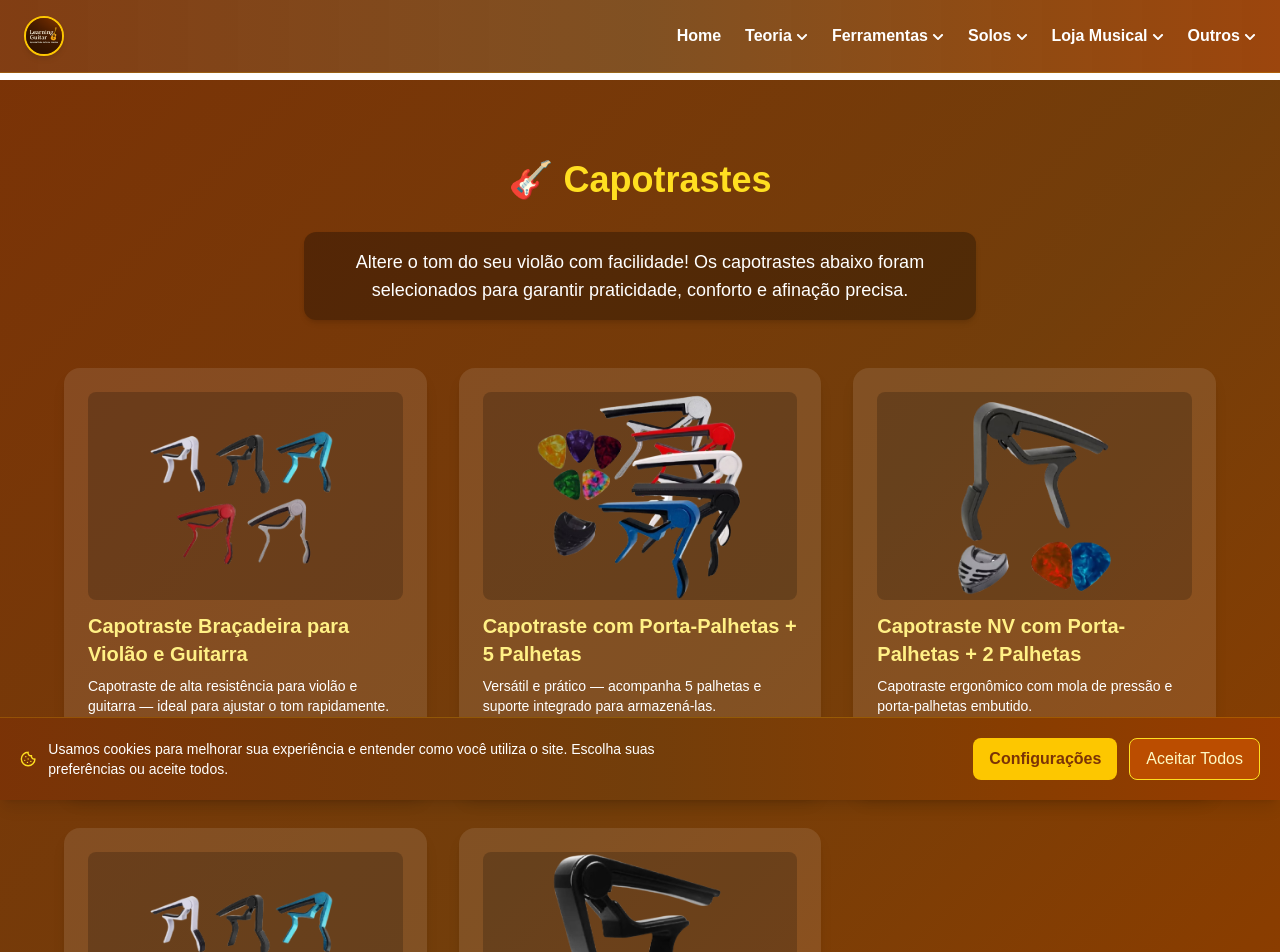
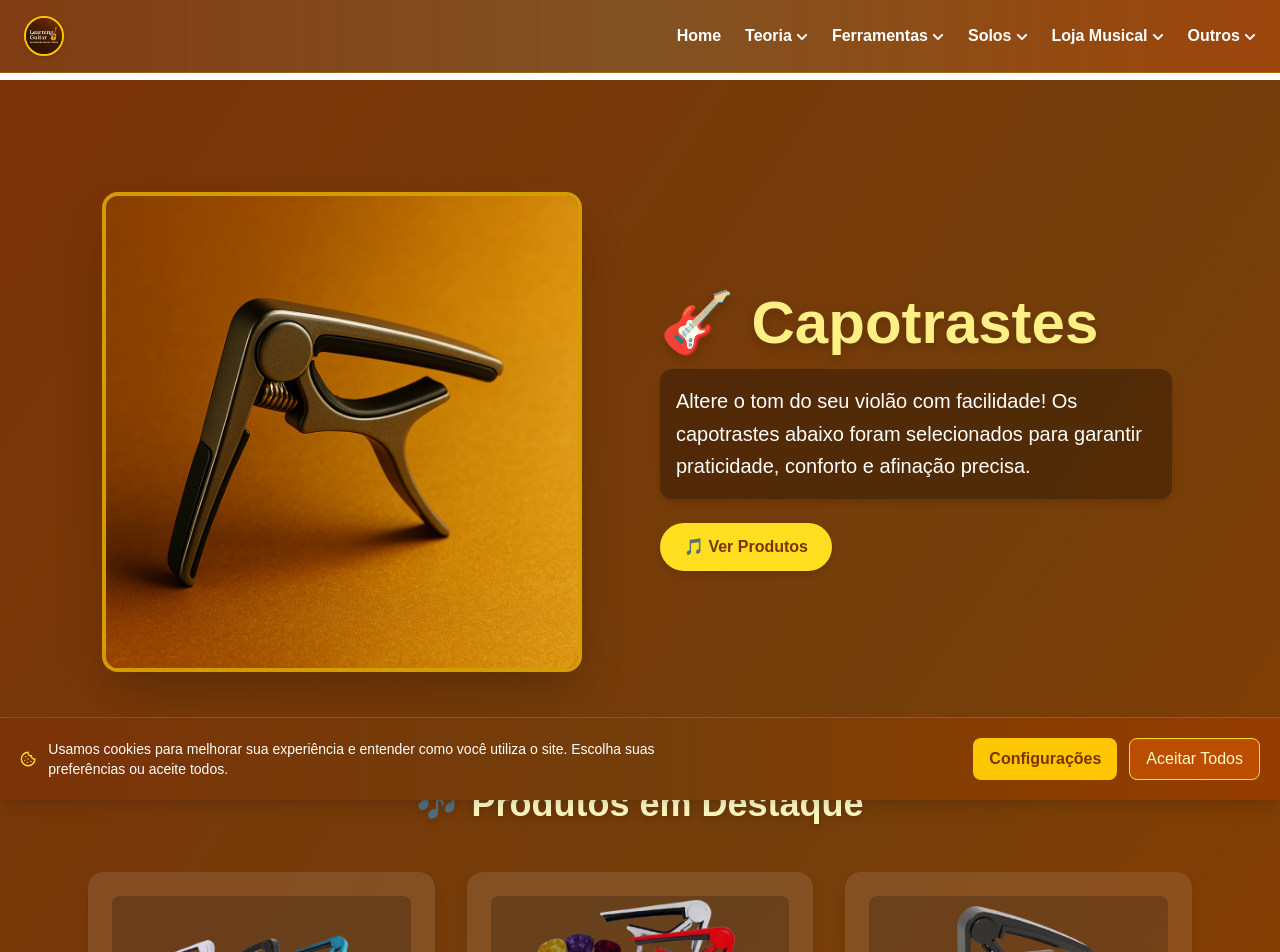
Before and after one commit to robsonalbuquerquedev/learningguitar, a Next.js app: page /loja-musical/capotrastes in a window 1280 px wide. Shown: the top 952 px of the page. Built offline with nearby package versions, Linux system fonts and the light colour scheme.

Commit message:
update: atualizar rota capotrastes

```diff
--- a/src/app/loja-musical/capotrastes/page.tsx
+++ b/src/app/loja-musical/capotrastes/page.tsx
@@ -7,70 +7,114 @@ export default function Capotrastes() {
     const produtos = [
         {
             nome: "Capotraste Braçadeira para Violão e Guitarra",
-            descricao: "Capotraste de alta resistência para violão e guitarra — ideal para ajustar o tom rapidamente.",
+            descricao:
+                "Capotraste de alta resistência para violão e guitarra — ideal para ajustar o tom rapidamente.",
             imagem: "/capotraste1.png",
             link: "https://s.shopee.com.br/qbTlIJ6ub",
         },
         {
             nome: "Capotraste com Porta-Palhetas + 5 Palhetas",
-            descricao: "Versátil e prático — acompanha 5 palhetas e suporte integrado para armazená-las.",
+            descricao:
+                "Versátil e prático — acompanha 5 palhetas e suporte integrado para armazená-las.",
             imagem: "/capotraste2.png",
             link: "https://s.shopee.com.br/7V8Ni9IJVc",
         },
         {
             nome: "Capotraste NV com Porta-Palhetas + 2 Palhetas",
-            descricao: "Capotraste ergonômico com mola de pressão e porta-palhetas embutido.",
+            descricao:
+                "Capotraste ergonômico com mola de pressão e porta-palhetas embutido.",
             imagem: "/capotraste3.png",
             link: "https://s.shopee.com.br/8pdlJ1OjXW",
         },
         {
             nome: "Capotraste Capo Braçadeira Guitarra e Violão",
-            descricao: "Modelo leve e resistente, ideal para violão de aço ou guitarra elétrica.",
+            descricao:
+                "Modelo leve e resistente, ideal para violão de aço ou guitarra elétrica.",
             imagem: "/capotraste4.png",
             link: "https://s.shopee.com.br/12MnOh51m",
         },
         {
             nome: "Capotraste Unidão Preto – Guitarras Acústicas e Elétricas",
-            descricao: "Design profissional com mola reforçada. Excelente durabilidade e acabamento.",
+            descricao:
+                "Design profissional com mola reforçada. Excelente durabilidade e acabamento.",
             imagem: "/capotraste5.png",
             link: "https://s.shopee.com.br/AA98uLfqFZ",
         },
     ];
 
     return (
-        <main className="min-h-screen bg-gradient-to-br from-amber-900 via-yellow-900 to-amber-800 text-white py-20 px-6">
-            {/* 🎸 Título e descrição */}
-            <motion.h1
-                initial={{ opacity: 0, y: -20 }}
-                animate={{ opacity: 1, y: 0 }}
-                transition={{ duration: 0.8 }}
-                className="text-4xl font-bold text-center mb-8 text-yellow-300"
+        <main className="min-h-screen bg-gradient-to-br from-amber-900 via-yellow-900 to-amber-800 text-white">
+            {/* 🟨 HERO SPLIT */}
+            <section className="flex flex-col md:flex-row items-center justify-between px-6 md:px-16 py-20 md:py-28 gap-10">
+                {/* 🎸 Lado esquerdo: imagem hero-capotraste */}
+                <motion.div
+                    initial={{ opacity: 0, x: -40 }}
+                    animate={{ opacity: 1, x: 0 }}
+                    transition={{ duration: 1, ease: "easeOut" }}
+                    className="md:w-1/2 flex justify-center"
                 >
+                    <Image
+                        src="/hero-capotraste.png"
+                        alt="Capotrastes LearningGuitar"
+                        width={480}
+                        height={480}
+                        className="rounded-2xl shadow-2xl border-4 border-yellow-400/70"
+                        priority
+                    />
+                </motion.div>
+
+                {/* ✨ Lado direito: texto e botão */}
+                <motion.div
+                    initial={{ opacity: 0, x: 40 }}
+                    animate={{ opacity: 1, x: 0 }}
+                    transition={{ duration: 1, ease: "easeOut" }}
+                    className="md:w-1/2 flex flex-col items-center md:items-start text-center md:text-left"
+                >
+                    <h1 className="text-4xl sm:text-5xl md:text-6xl font-extrabold text-yellow-200 drop-shadow-lg mb-4">
                         🎸 Capotrastes
-            </motion.h1>
+                    </h1>
 
-            <motion.p
-                initial={{ opacity: 0 }}
-                animate={{ opacity: 1 }}
-                transition={{ duration: 1 }}
-                className="text-center max-w-2xl mx-auto mb-12 text-lg bg-black/30 p-4 rounded-xl shadow-md"
+                    <p className="text-lg sm:text-xl bg-black/30 p-4 rounded-xl shadow-md leading-relaxed mb-6 max-w-lg">
+                        Altere o tom do seu violão com facilidade!
+                        Os capotrastes abaixo foram selecionados para garantir praticidade, conforto e afinação precisa.
+                    </p>
+
+                    <button
+                        onClick={() =>
+                            document
+                                .getElementById("produtos-section")
+                                ?.scrollIntoView({ behavior: "smooth" })
+                        }
+                        className="bg-yellow-300 text-amber-900 font-semibold px-6 py-3 rounded-full shadow-md hover:bg-yellow-400 transition-all duration-300"
                     >
-                Altere o tom do seu violão com facilidade! Os capotrastes abaixo foram selecionados para garantir praticidade, conforto e afinação precisa.
-            </motion.p>
+                        🎵 Ver Produtos
+                    </button>
+                </motion.div>
+            </section>
+
+            {/* 🎶 Título de transição */}
+            <motion.h2
+                id="produtos-section"
+                initial={{ opacity: 0, y: 20 }}
+                whileInView={{ opacity: 1, y: 0 }}
+                transition={{ duration: 0.8, ease: "easeOut" }}
+                viewport={{ once: true }}
+                className="text-center text-yellow-100 text-3xl sm:text-4xl font-bold drop-shadow-md mb-12"
+            >
+                🎶 Produtos em Destaque
+            </motion.h2>
 
             {/* 🪶 Lista de produtos */}
-            <div className="grid sm:grid-cols-2 lg:grid-cols-3 gap-8 max-w-6xl mx-auto">
+            <div className="grid sm:grid-cols-2 lg:grid-cols-3 gap-8 max-w-6xl mx-auto px-6 pb-24">
                 {produtos.map((item, index) => (
                     <motion.div
                         key={index}
                         initial={{ opacity: 0, y: 20 }}
-                        animate={{ opacity: 1, y: 0 }}
+                        whileInView={{ opacity: 1, y: 0 }}
                         transition={{ delay: index * 0.15, duration: 0.6 }}
+                        viewport={{ once: true }}
                         className="bg-white/10 p-6 rounded-2xl shadow-lg hover:scale-105 transition-transform duration-300"
                     >
-                        {/* ✅ Imagem otimizada com next/image */}
-                        <div className="relative w-full h-52 mb-3">
-                            {/* 🔹 Container da imagem ajustado para não cortar nada */}
                         <div className="relative w-full h-52 mb-3 bg-black/20 flex items-center justify-center rounded-lg overflow-hidden">
                             <Image
                                 src={item.imagem}
@@ -81,9 +125,10 @@ export default function Capotrastes() {
                                 priority={index === 0}
                             />
                         </div>
-                        </div>
 
-                        <h2 className="text-xl font-semibold text-yellow-200 mb-2">{item.nome}</h2>
+                        <h2 className="text-xl font-semibold text-yellow-200 mb-2">
+                            {item.nome}
+                        </h2>
                         <p className="text-sm mb-4">{item.descricao}</p>
                         <a
                             href={item.link}
@@ -102,7 +147,7 @@ export default function Capotrastes() {
                 initial={{ opacity: 0 }}
                 animate={{ opacity: 1 }}
                 transition={{ delay: 1 }}
-                className="text-center text-sm text-amber-100 mt-16"
+                className="text-center text-sm text-amber-100 mt-16 italic pb-6"
             >
                 Produtos recomendados por <strong>LearningGuitar 🎸</strong> em parceria com Shopee Brasil.
             </motion.p>
```
Lines whose indentation alone changed are shown as unchanged.
